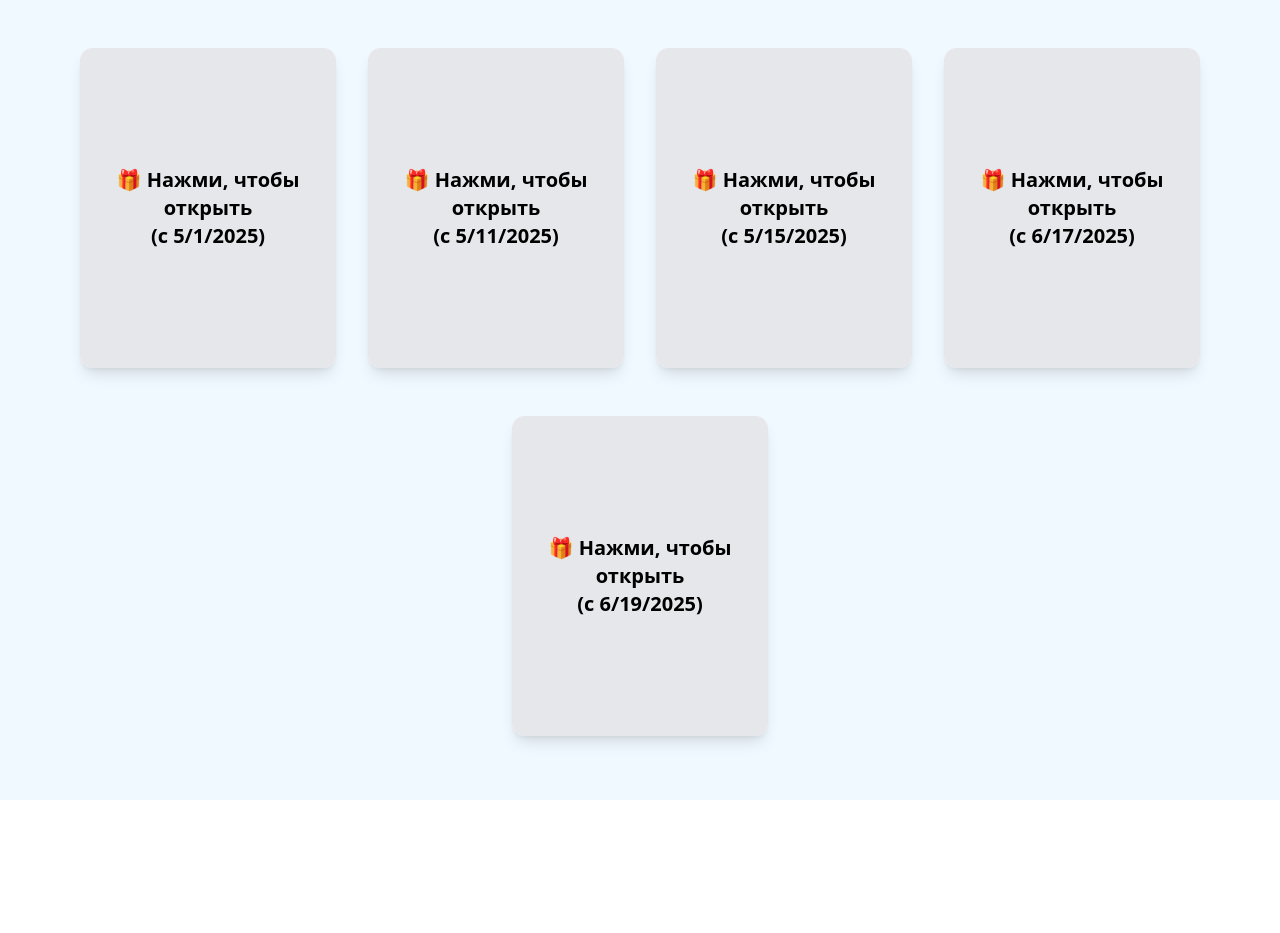
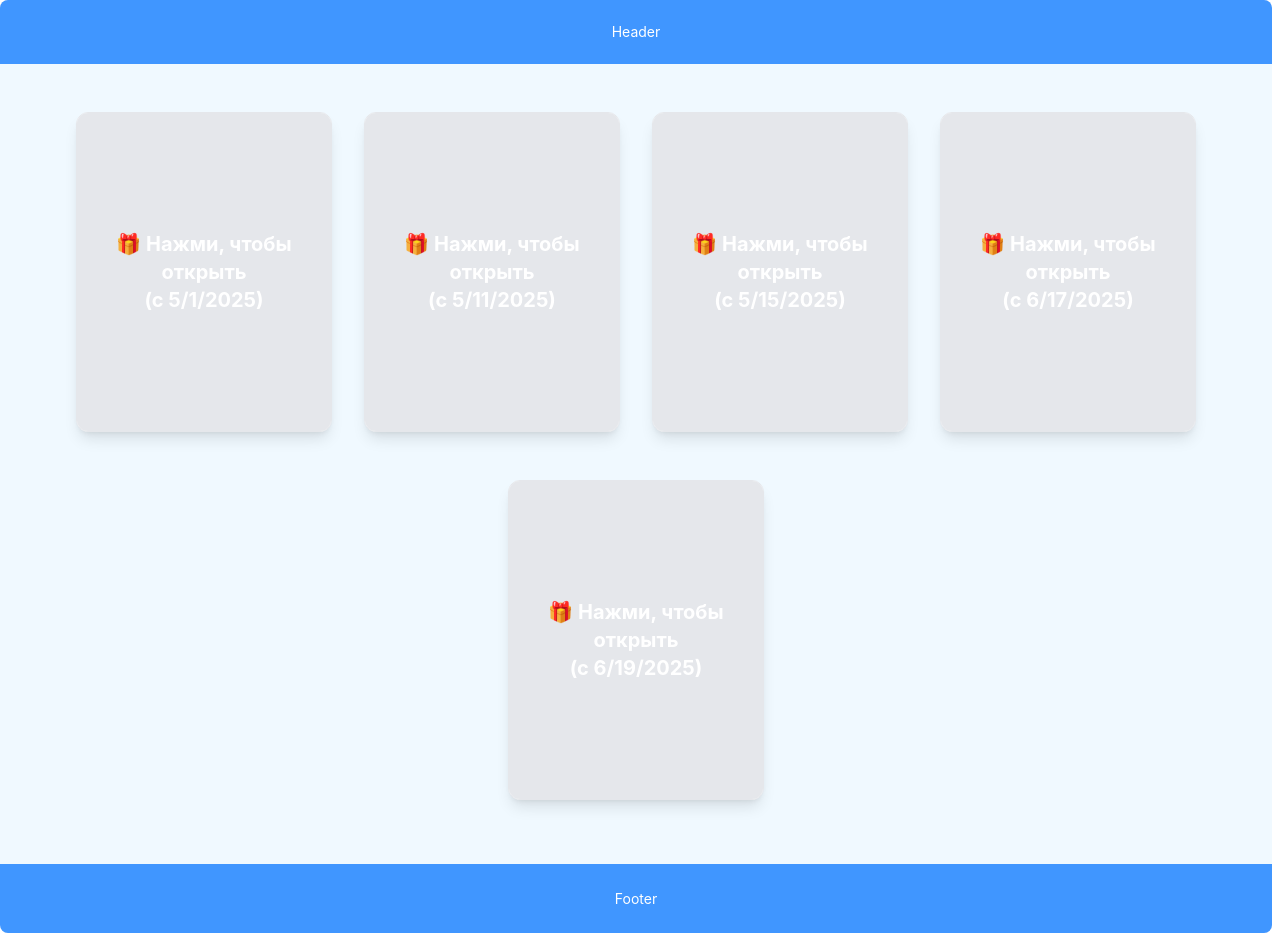
Before and after one commit to marutkin/obscuredefox, a React (Vite) app: page / in a window 1280 px wide. Before the commit the page ends 800 px from the top, so only its background shows below. Built offline with nearby package versions, Linux system fonts and the light colour scheme.

Commit message:
initial commit

```diff
--- a/package.json
+++ b/package.json
@@ -9,15 +9,20 @@
     "deploy": "npm run build && gh-pages -d dist"
   },
   "dependencies": {
+    "antd": "^5.25.1",
     "clsx": "^2.1.0",
     "framer-motion": "^11.0.0",
     "react": "^18.2.0",
     "react-dom": "^18.2.0"
   },
   "devDependencies": {
+    "@eslint/js": "^9.26.0",
     "@vitejs/plugin-react": "^4.4.1",
     "autoprefixer": "^10.4.14",
+    "eslint": "^9.26.0",
+    "eslint-plugin-react": "^7.37.5",
     "gh-pages": "^6.3.0",
+    "globals": "^16.1.0",
     "postcss": "^8.4.24",
     "tailwindcss": "^3.3.2",
     "vite": "^5.0.0",
--- a/src/App.jsx
+++ b/src/App.jsx
@@ -1,13 +1,40 @@
-import React, { useState, useEffect } from 'react';
+import React from 'react';
 import Card from './Components/Card';
-import { motion } from 'framer-motion';
-import clsx from 'clsx';
+import { Flex, Layout } from 'antd';
+const { Header, Footer, Content } = Layout;
 
 import img1 from './assets/1.png'
 import img2 from './assets/2.png'
 import img3 from './assets/3.png'
 import img4 from './assets/4.png'
 import img5 from './assets/5.png'
+
+const headerStyle = {
+    textAlign: 'center',
+    color: '#fff',
+    height: 64,
+    paddingInline: 48,
+    lineHeight: '64px',
+    backgroundColor: '#4096ff',
+};
+const contentStyle = {
+    textAlign: 'center',
+    minHeight: 120,
+    lineHeight: '120px',
+    color: '#fff',
+    backgroundColor: '#0958d9',
+};
+const footerStyle = {
+    textAlign: 'center',
+    color: '#fff',
+    backgroundColor: '#4096ff',
+};
+const layoutStyle = {
+    borderRadius: 8,
+    overflow: 'hidden',
+    width: 'calc(100% - 8px)',
+    maxWidth: 'calc(100% - 8px)',
+};
 
 const App = () => {
     const cards = [
@@ -18,13 +45,22 @@ const App = () => {
         { id: 5, date: '2025-06-19', image: img5 },
     ];
 
+
     return (
+        <Flex gap="middle" wrap>
+            <Layout style={layoutStyle}>
+                <Header style={headerStyle}>Header</Header>
+                <Content style={contentStyle}>
                     <div className="flex flex-wrap justify-center p-8 bg-sky-50 min-h-screen">
                         {cards.map(card => (
                             <Card key={card.id} {...card} />
                         ))}
                     </div>
-  );
+                </Content>
+                <Footer style={footerStyle}>Footer</Footer>
+            </Layout>
+        </Flex>
+    )
 };
 
 export default App;
--- a/src/index.js
+++ b/src/index.js
@@ -1,4 +1,3 @@
-import React from 'react';
 import ReactDOM from 'react-dom/client';
 import App from './App';
 import './index.css';
--- a/tailwind.config.js
+++ b/tailwind.config.js
@@ -1,4 +1,5 @@
 /** @type {import('tailwindcss').Config} */
+// eslint-disable-next-line no-undef
 module.exports = {
   content: [
     "./index.html",
```
Also changed, not shown: eslint.config.mjs (added, +11 -0 lines), 1 other file (tests, documents, lock files or other folders). Lines whose indentation alone changed are shown as unchanged.
